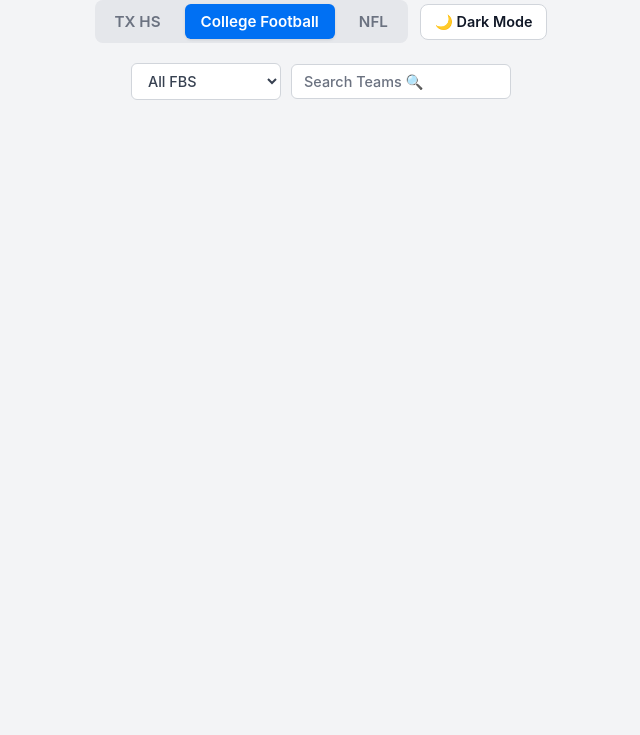
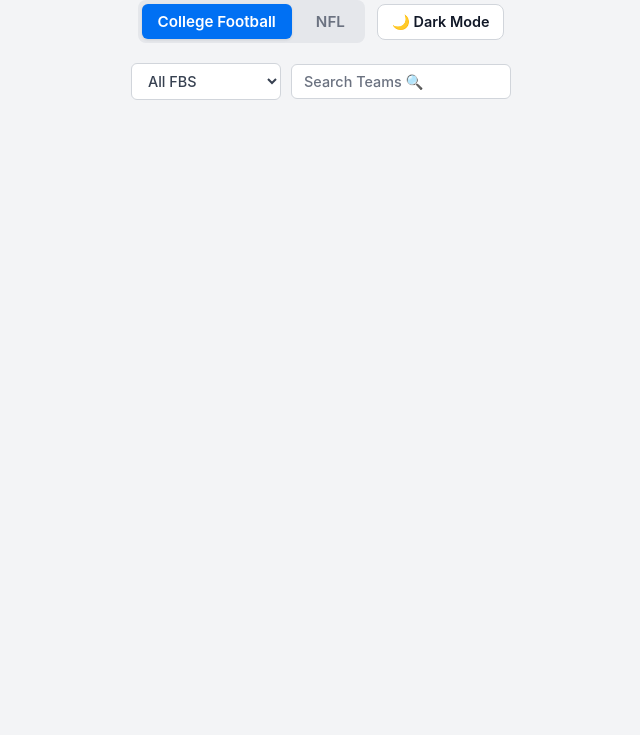
Before and after one commit to connorhudspeth1238/CFB-NFL-Odds, a website: page index.html in a window 1280 px wide. Shown: the part 65-800 px from the top of the page, without its empty margins (319-959 px from the left). Drawn offline with Linux system fonts and the light colour scheme; no server answers.

Commit message:
Remove TX HS button from header controls
Removed TX HS button from league toggle.

```diff
--- a/index.html
+++ b/index.html
@@ -282,7 +282,6 @@
 
       <div class="header-controls">
         <div class="league-toggle">
-          <button id="tab-txhs" class="tab-btn" onclick="switchLeague('txhs')">TX HS</button>
           <button id="tab-cfb" class="tab-btn active" onclick="switchLeague('cfb')">College Football</button>
           <button id="tab-nfl" class="tab-btn" onclick="switchLeague('nfl')">NFL</button>
         </div>
```
